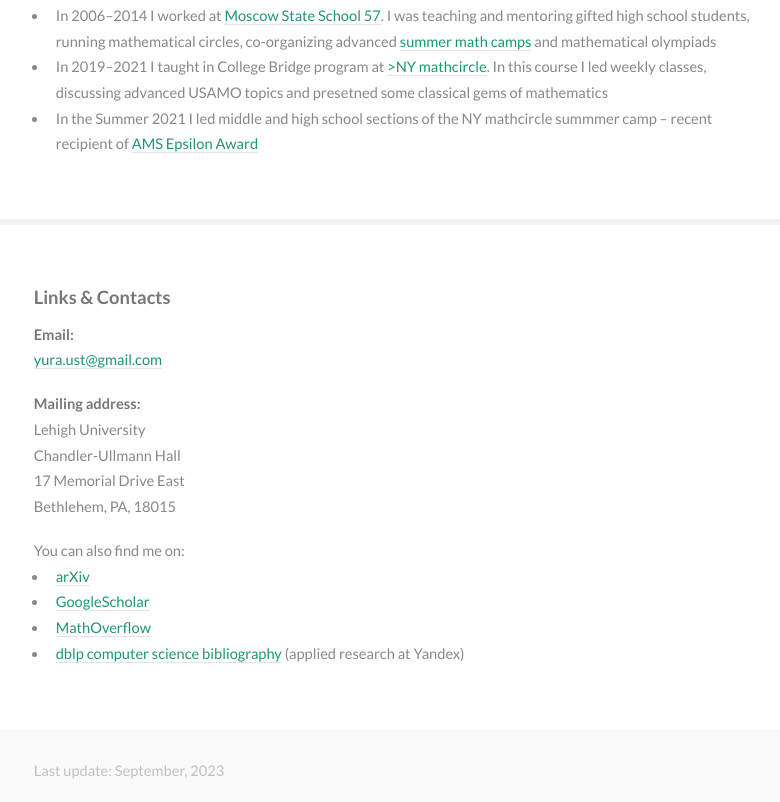
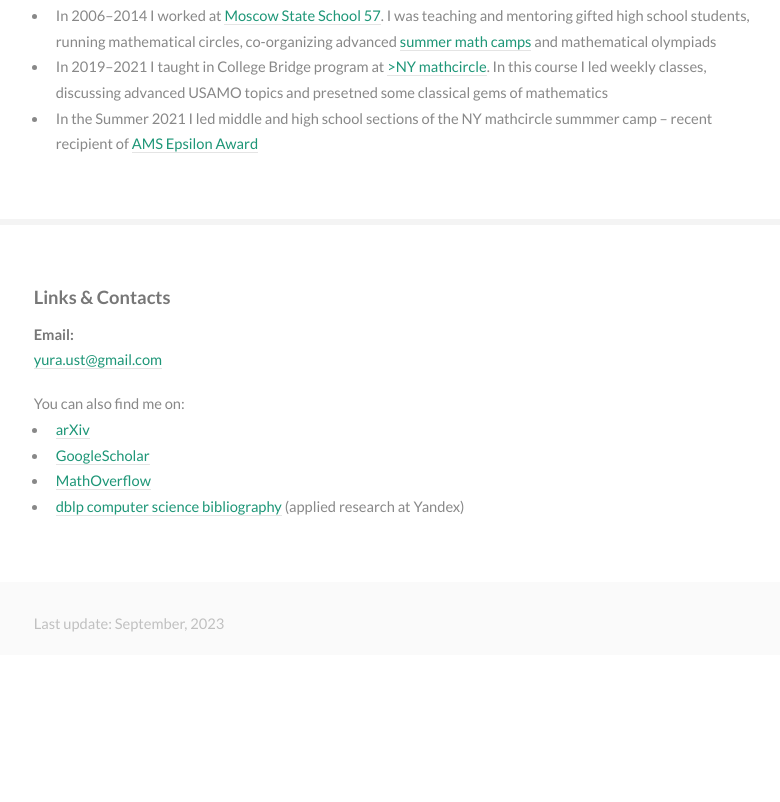
Before and after one commit to ustinovskiy/ustinovskiy.github.io, a plain HTML site: page index.html in a window 1280 px wide. Shown: the part 3345-4147 px from the top of the page, without its empty margins (93-873 px from the left). After the commit the page ends 4000 px from the top, so only its background shows below. Drawn offline with Linux system fonts and the light colour scheme.

Commit message:
mailing address removed

```diff
--- a/index.html
+++ b/index.html
@@ -149,13 +149,6 @@
             <br>
             <a href="mailto:yura.ust@gmail.com">yura.ust@gmail.com</a>
           </p>
-          <p>
-            <b>Mailing address:</b> <br>
-            Lehigh University <br>
-	        Chandler-Ullmann Hall<br>
-	        17 Memorial Drive East<br>
-	        Bethlehem, PA, 18015
-          </p>
           You can also find me on:
           <ul>
             <li><a href="https://arxiv.org/a/ustinovskiy_y_1.html" onClick="ga('send', 'event', 'bottom_click', 'Click', 'arxiv');">arXiv</a></li>
```
